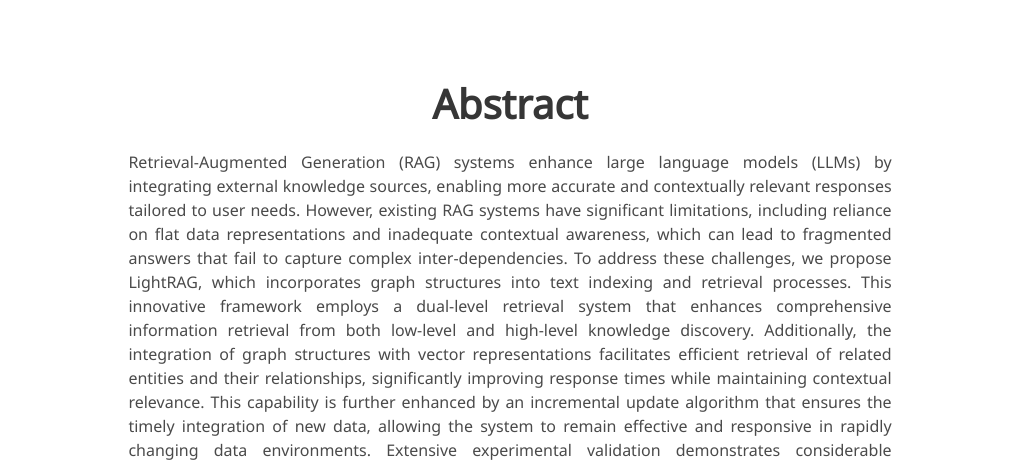
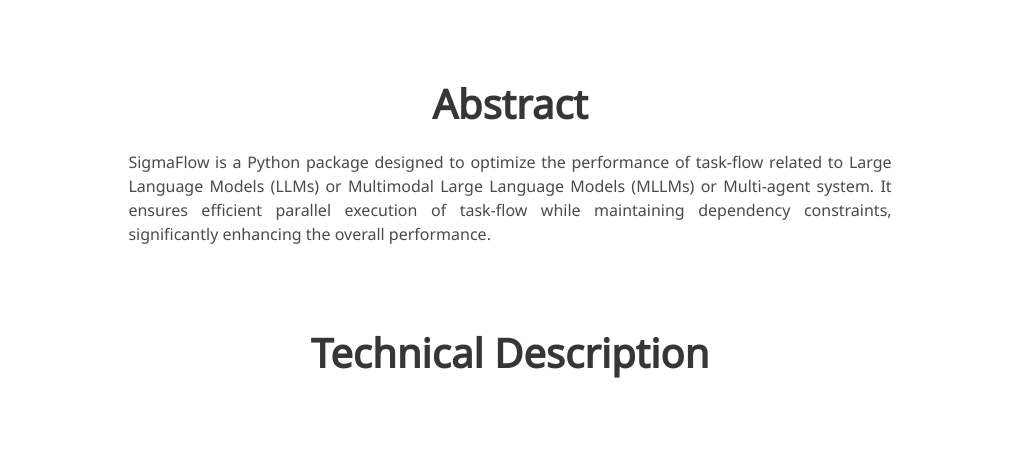
Before and after one commit to sigmaflows/sigmaflows.github.io, a plain HTML site: page index.html in a window 1280 px wide. Shown: the part 335-800 px from the top of the page, without its empty margins (130-1149 px from the left). Drawn offline with nearby package versions, Linux system fonts and the light colour scheme; some icons are missing; a web font is replaced by a local one.

Commit message:
[M] update

```diff
--- a/index.html
+++ b/index.html
@@ -3,7 +3,7 @@
 
 <head>
     <meta charset="utf-8">
-    <meta name="description" content="SigmaFlow: Simple and Fast LLMs/MLLMs Task-Flow Executor">
+    <meta name="description" content="SigmaFlow: Simple and Fast LLMs/MLLMs/Multi-agent Task-Flow Executor">
     <meta name="keywords" content="Task-Flow, Large Language Model">
     <meta name="viewport" content="width=device-width, initial-scale=1">
     <title>SigmaFlow</title>
@@ -104,8 +104,6 @@
         </div>
     </section>
 
-
-
     <section class="section">
         <div class="container is-max-desktop">
             <!-- Abstract. -->
@@ -114,29 +112,12 @@
                     <h2 class="title is-2">Abstract</h2>
                     <div class="content has-text-justified">
                         <p>
-                            Retrieval-Augmented Generation (RAG) systems enhance large language models (LLMs) by
-                            integrating external knowledge sources, enabling more accurate and contextually
-                            relevant responses tailored to user needs. However, existing RAG systems have
-                            significant limitations, including reliance on flat data representations and
-                            inadequate contextual awareness, which can lead to fragmented answers that fail to
-                            capture complex inter-dependencies. To address these challenges, we propose LightRAG,
-                            which incorporates graph structures into text indexing and retrieval processes. This
-                            innovative framework employs a dual-level retrieval system that enhances comprehensive
-                            information retrieval from both low-level and high-level knowledge discovery. Additionally,
-                            the integration of graph structures with vector representations facilitates efficient
-                            retrieval of related entities and their relationships, significantly improving response
-                            times while maintaining contextual relevance. This capability is further enhanced by an
-                            incremental update algorithm that ensures the timely integration of new data, allowing the
-                            system to remain effective and responsive in rapidly changing data environments. Extensive
-                            experimental validation demonstrates considerable improvements in retrieval accuracy and
-                            efficiency compared to existing approaches.
+                            SigmaFlow is a Python package designed to optimize the performance of task-flow related to Large Language Models (LLMs) or Multimodal Large Language Models (MLLMs) or Multi-agent system. It ensures efficient parallel execution of task-flow while maintaining dependency constraints, significantly enhancing the overall performance.
                         </p>
                     </div>
                 </div>
             </div>
             <!--/ Abstract. -->
-
-            <br>
         </div>
     </section>
 
```
